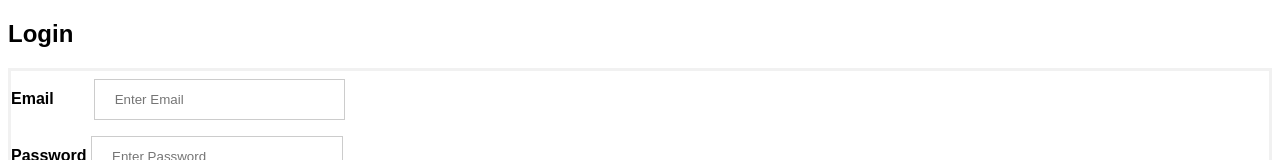
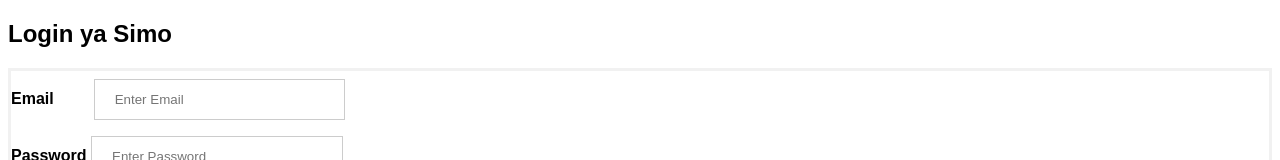
Before and after one commit to Ahmedramy1/CompanyAttendanceSystem, a website: page view/login.html in a window 1280 px wide. Shown: the top 160 px of the page. Drawn offline with Linux system fonts and the light colour scheme.

Commit message:
Final Commit

```diff
--- a/view/login.html
+++ b/view/login.html
@@ -28,7 +28,7 @@ button {
 </head>
 <body>
 
-<h2>Login</h2>
+<h2>Login ya Simo</h2>
 
 <form action="/" method="post">
   <div>
```
